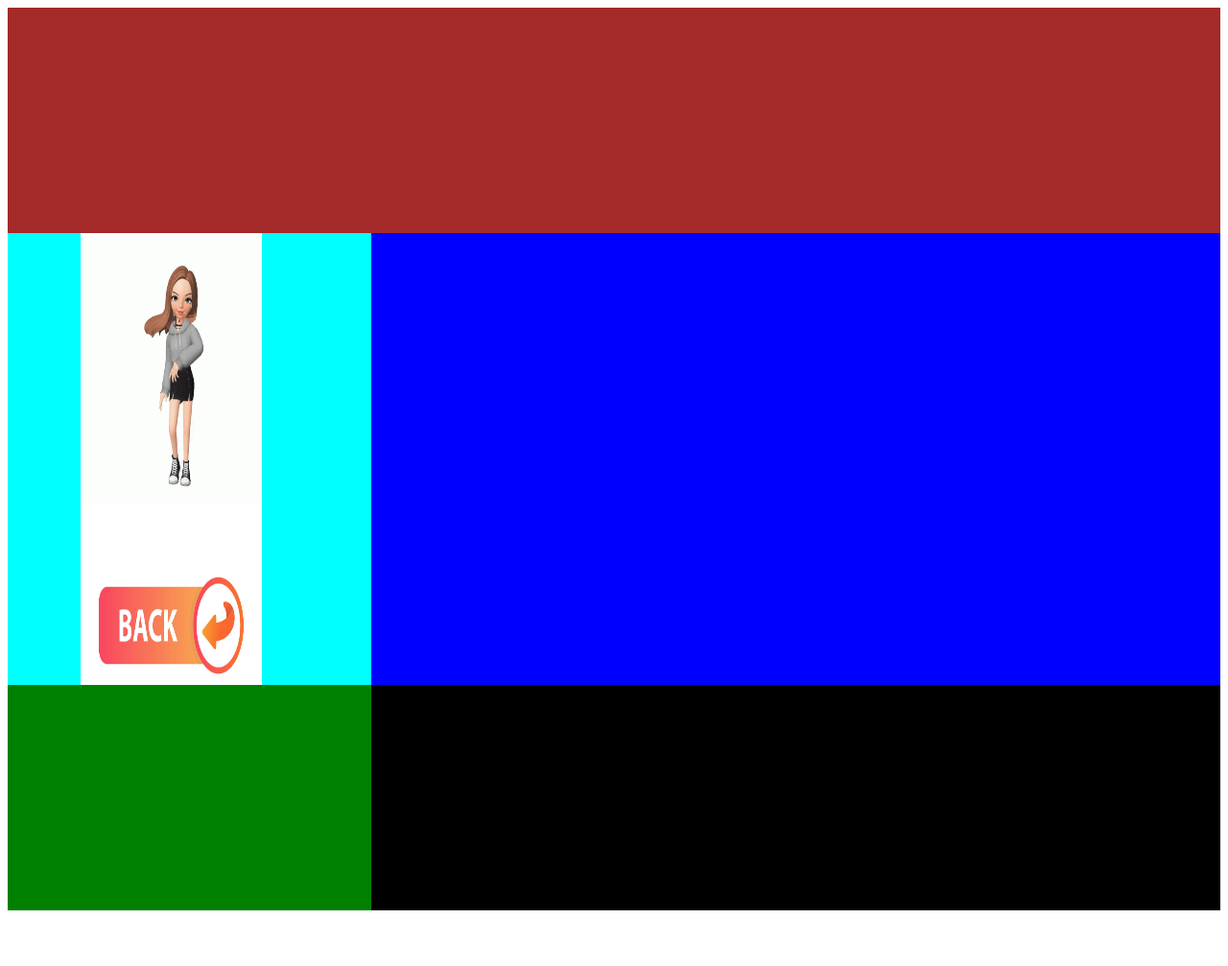
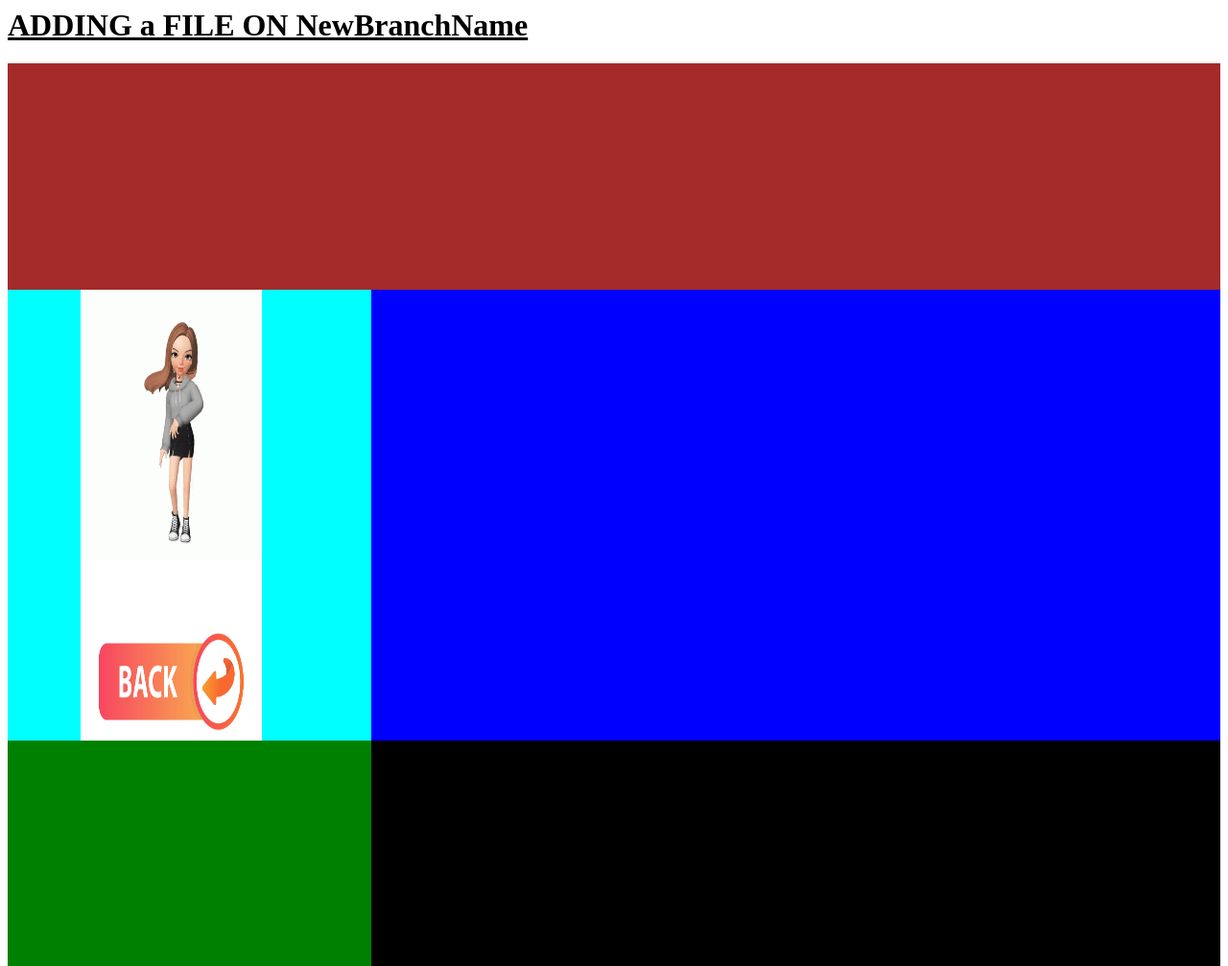
Before and after one commit to Stella-Kanyange/Stella-Kanyange.github.io, a plain HTML site: page new 2.html in a window 1280 px wide. Shown: the whole page at 96% size. Before the commit the page ends 949 px from the top, so only its background shows below. Drawn offline with Linux system fonts and the light colour scheme.

Commit message:
ugheeiufwc

```diff
--- a/new 2.html
+++ b/new 2.html
@@ -63,7 +63,7 @@ float: left;
 </style>
 </head>
 <body>
-
+<h1><u>ADDING a FILE ON NewBranchName</u><h1>
 <div class="main">
 <div class="head1">
 
```
